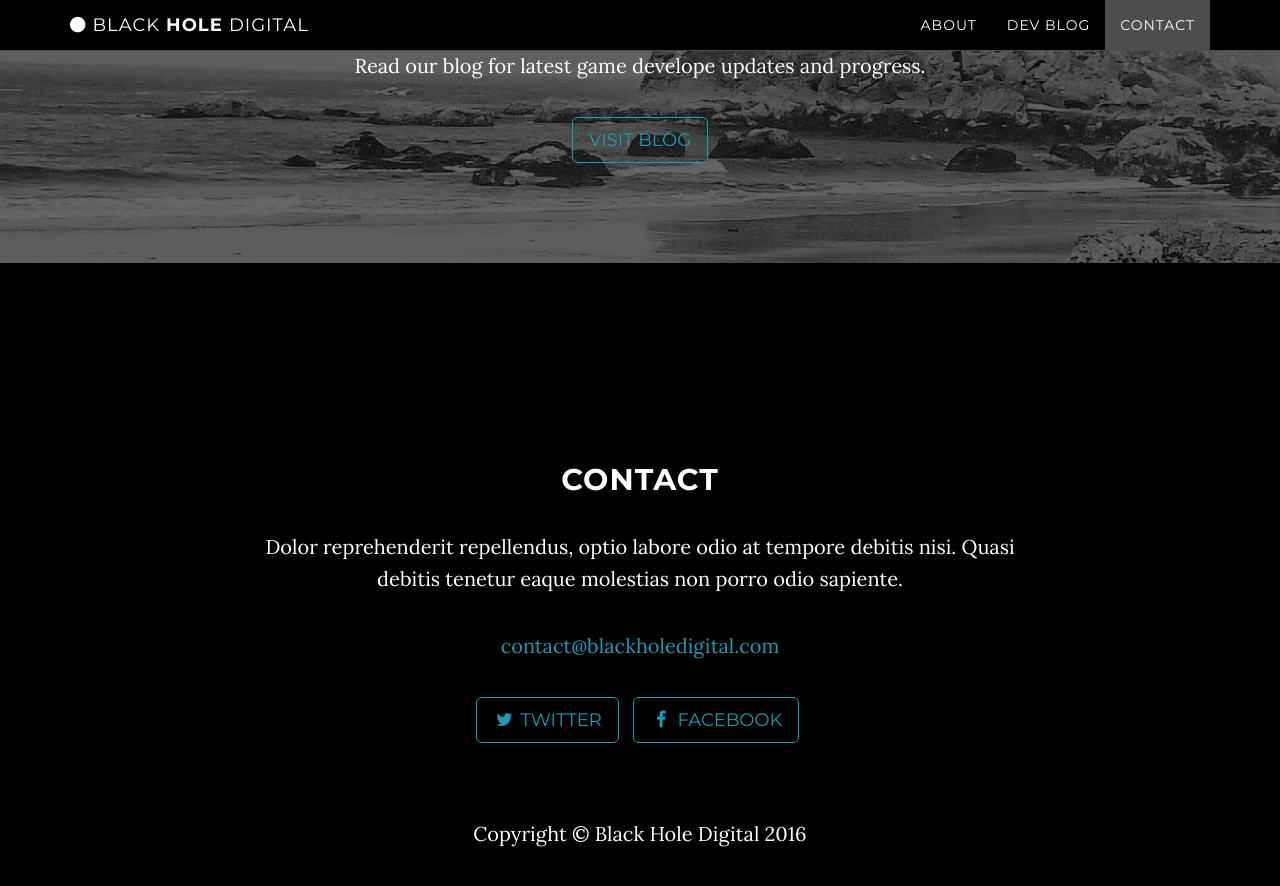
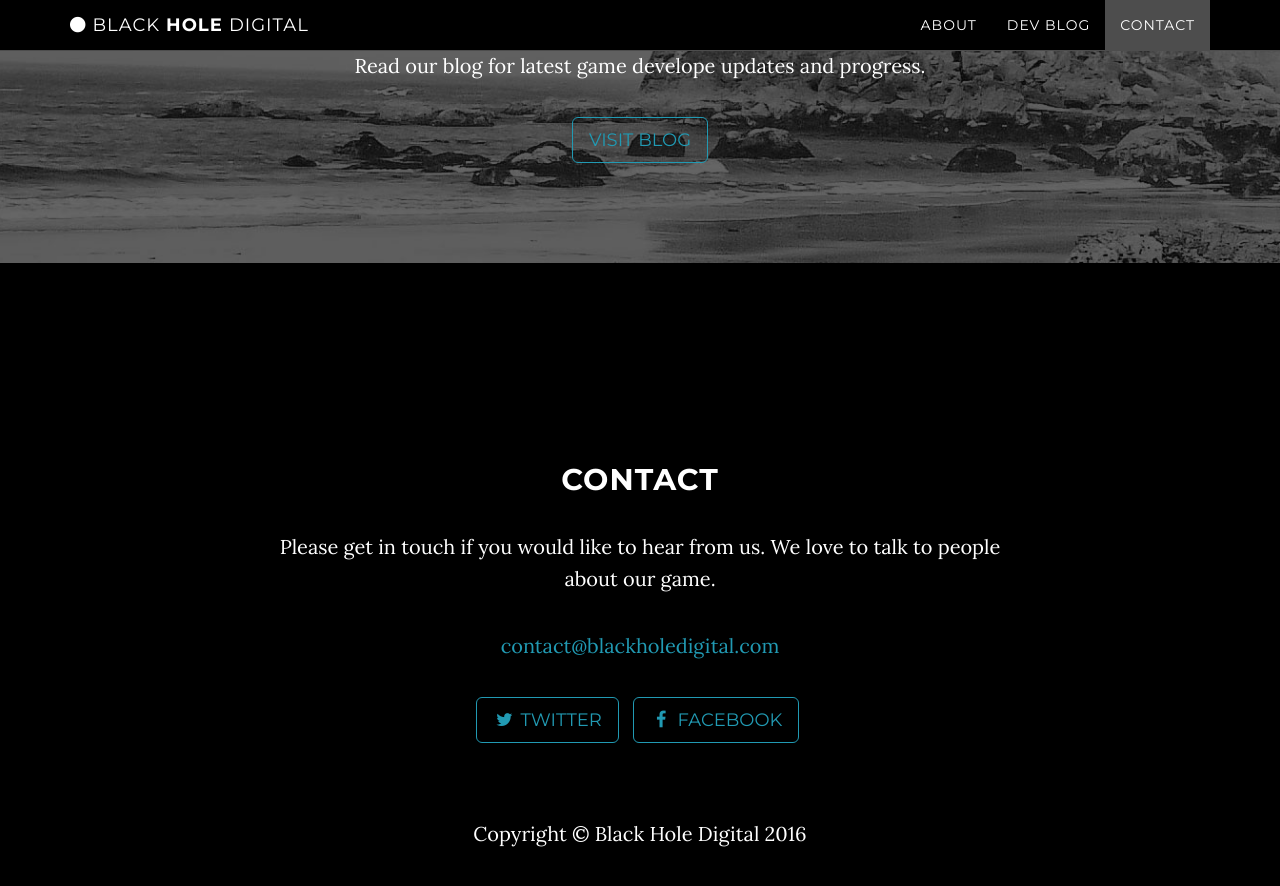
Before and after one commit to samsamm777/blackholedigital.com, a Jekyll site: the page built from index.html, in a window 1280 px wide and 900 px high, scrolled down 1620 px. Shown: the top 886 px of the window. Built offline with Jekyll 4.4.1, drawn with Linux system fonts in a browser that asks for light colours.

Commit message:
updated contact info

```diff
--- a/_includes/contact.html
+++ b/_includes/contact.html
@@ -3,7 +3,7 @@
         <div class="row">
             <div class="col-lg-8 col-lg-offset-2">
                 <h2>Contact</h2>
-                <p>Dolor reprehenderit repellendus, optio labore odio at tempore debitis nisi. Quasi debitis tenetur eaque molestias non porro odio sapiente.</p>
+                <p>Please get in touch if you would like to hear from us. We love to talk to people about our game.</p>
                 <p><a href="mailto:{{ site.email }}">{{ site.email }}</a>
                 </p>
                 <ul class="list-inline banner-social-buttons">
```
